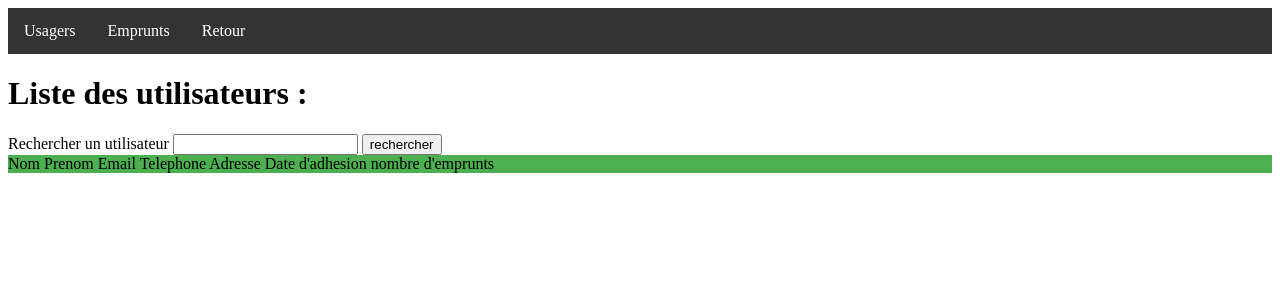
After one commit to esomly19/Atelier_Mediathek, a PHP site: template MediaNet-Staff/src/Views/utilisateur/informationUtilisateur.html.twig in a window 1280 px wide. The commit adds this page. Shown: the top 300 px of the page. Run offline with PHP 8.4, Linux system fonts and the light colour scheme; the template is opened without the code that fills it, so the values that code supplies are empty; some libraries are stand-ins or nearby versions.

Commit message:
afficher liste utilisateur

```diff
--- a/MediaNet-Staff/public/index.php
+++ b/MediaNet-Staff/public/index.php
@@ -53,6 +53,7 @@ $app->get('/gus', function(Request $request, Response $response, $args){
     return $this->view->render($response, 'GestionUsagers.html.twig');
 });
 
+$app->get('/informationUtilisateurs', app\controllers\utilisateurController::class.':informationUtilisateur');
 
 
 try {
--- a/MediaNet-Staff/src/Views/layout.html.twig
+++ b/MediaNet-Staff/src/Views/layout.html.twig
@@ -1,5 +1,5 @@
   {% block stylesheets %}
-            <link href="../../src/css/layout.css" type="text/css" rel="stylesheet" />
+            <link href="../src/css/layout.css" type="text/css" rel="stylesheet" />
         {% endblock %}
 
 
--- /dev/null
+++ b/MediaNet-Staff/src/Views/utilisateur/informationUtilisateur.html.twig
@@ -0,0 +1,23 @@
+{% include 'layout.html.twig' %}
+{% block stylesheets %}
+    <link href="../src/css/listeUtilisateur.css" type="text/css" rel="stylesheet" />
+{% endblock %}
+<h1>Liste des utilisateurs : </h1>
+<div>
+    <label for="rechercher-utilisateur">Rechercher un utilisateur</label>
+    <input type="search" id="rechercher-utilisateur" name="ru"
+           aria-label="Search through site content">
+
+    <button>rechercher</button>
+</div>
+
+<div class="content">
+    <div class="ligne-p">
+        <span class="nom">Nom </span><span class="prenom">Prenom </span><span>Email </span><span>Telephone </span><span>Adresse </span><span>Date d'adhesion </span><span>nombre d'emprunts </span>
+    </div>
+    {% for utilisateur in utilisateurs %}
+        <div class="ligne-u">
+            <span class="nom">{{ utilisateur.nom }} </span><span class="prenom">{{ utilisateur.prenom }} </span><span>{{ utilisateur.mail }} </span><span>{{ utilisateur.adresse }} </span><span>{{ utilisateur.telephone }} </span><span>{{ utilisateur.date_adhesion }} </span>
+        </div>
+    {% endfor %}
+</div>
--- /dev/null
+++ b/MediaNet-Staff/src/css/listeUtilisateur.css
@@ -0,0 +1,23 @@
+.content {
+    display: flex;
+    flex-direction: column;
+
+
+}
+
+.ligne-p {
+    background-color: #4CAF50;
+}
+
+.ligne-u {
+    background-color: #f1c40f;
+}
+
+.nom {
+    max-width: 2em;
+    min-width: 2em;
+}
+
+span {
+    min-width: 8%;
+}
```
Also changed, not shown: MediaNet-Staff/src/Controllers/utilisateurController.php (+12 -0 lines).
